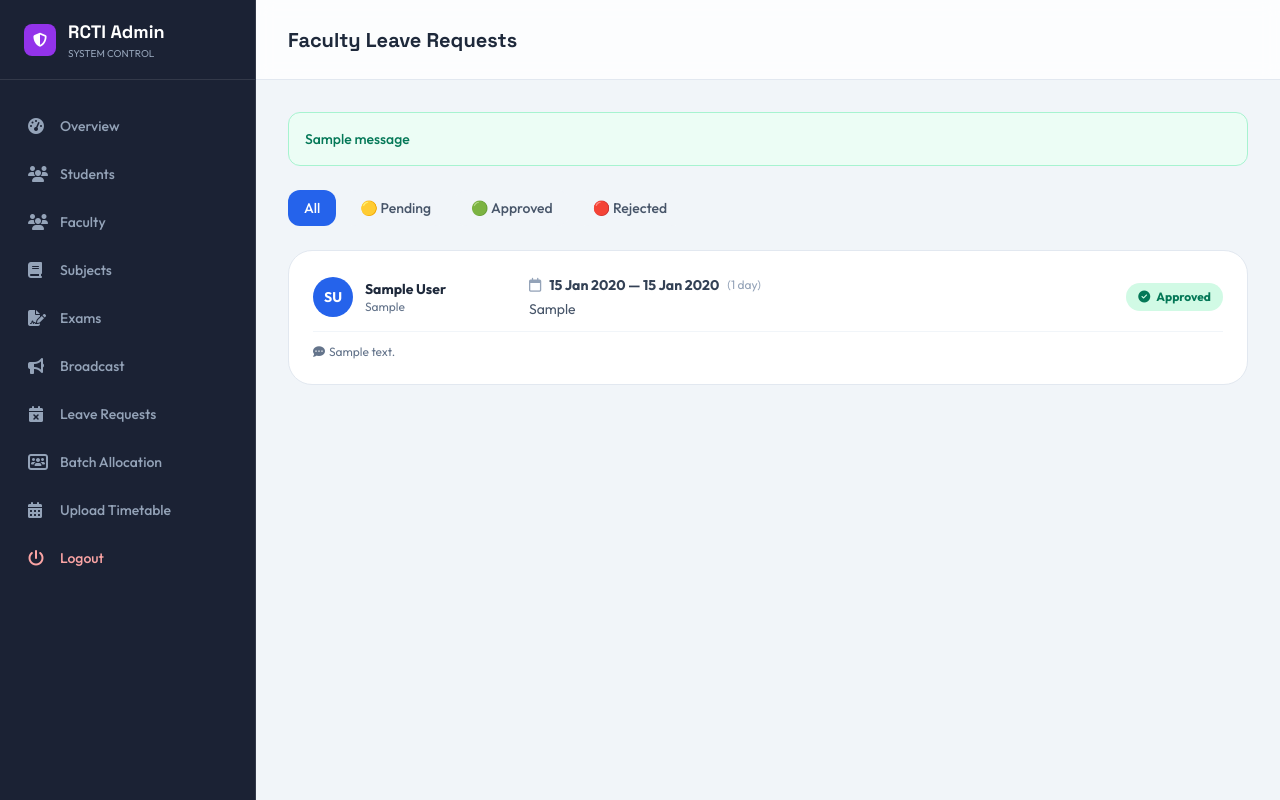
After one commit to Tank-Harsh0/IT-Smart-campus, a Django app: page /leave/admin/requests/ in a window 1280 px wide. The commit adds this page. Run offline with Django 5.2, Linux system fonts and the light colour scheme; a user stored in the database is signed in; tables that the repository leaves empty hold one stand-in row (values such as "Sample post"); one stand-in notice (Sample message) is shown; some libraries are stand-ins or nearby versions.

Commit message:
Add Leave Feature

```diff
--- /dev/null
+++ b/apps/leave/urls.py
@@ -0,0 +1,15 @@
+from django.urls import path
+from . import views
+
+urlpatterns = [
+    # Faculty
+    path('faculty/apply/', views.faculty_leave_apply, name='faculty_leave_apply'),
+    path('faculty/history/', views.faculty_leave_history, name='faculty_leave_history'),
+
+    # Admin
+    path('admin/requests/', views.admin_leave_requests, name='admin_leave_requests'),
+    path('admin/<int:leave_id>/action/', views.admin_leave_action, name='admin_leave_action'),
+
+    # Student
+    path('student/absent-faculty/', views.student_faculty_absent, name='student_faculty_absent'),
+]
--- /dev/null
+++ b/apps/leave/views.py
@@ -0,0 +1,163 @@
+from django.shortcuts import render, redirect, get_object_or_404
+from django.contrib.auth.decorators import login_required
+from django.contrib import messages
+from django.utils import timezone
+from apps.accounts.decorators import faculty_required, admin_required, student_required
+from apps.faculty.models import Faculty
+from apps.core.models import TimetableSlot
+from .models import FacultyLeave
+
+
+# ===========================
+# FACULTY: Apply for Leave
+# ===========================
+@login_required
+@faculty_required
+def faculty_leave_apply(request):
+    faculty = request.user.faculty_profile
+
+    if request.method == 'POST':
+        start_date = request.POST.get('start_date')
+        end_date = request.POST.get('end_date')
+        reason = request.POST.get('reason', '').strip()
+
+        if not start_date or not end_date or not reason:
+            messages.error(request, "All fields are required.")
+            return redirect('faculty_leave_apply')
+
+        from datetime import datetime
+        start = datetime.strptime(start_date, '%Y-%m-%d').date()
+        end = datetime.strptime(end_date, '%Y-%m-%d').date()
+
+        if end < start:
+            messages.error(request, "End date cannot be before start date.")
+            return redirect('faculty_leave_apply')
+
+        if start < timezone.now().date():
+            messages.error(request, "Cannot apply for leave in the past.")
+            return redirect('faculty_leave_apply')
+
+        FacultyLeave.objects.create(
+            faculty=faculty,
+            start_date=start,
+            end_date=end,
+            reason=reason,
+        )
+        messages.success(request, "Leave request submitted successfully!")
+        return redirect('faculty_leave_history')
+
+    return render(request, 'leave/faculty_leave_apply.html')
+
+
+# ===========================
+# FACULTY: Leave History
+# ===========================
+@login_required
+@faculty_required
+def faculty_leave_history(request):
+    faculty = request.user.faculty_profile
+    leaves = FacultyLeave.objects.filter(faculty=faculty)
+    return render(request, 'leave/faculty_leave_history.html', {'leaves': leaves})
+
+
+# ===========================
+# ADMIN: All Leave Requests
+# ===========================
+@login_required
+@admin_required
+def admin_leave_requests(request):
+    status_filter = request.GET.get('status', '')
+    leaves = FacultyLeave.objects.select_related('faculty__user', 'reviewed_by').all()
+
+    if status_filter:
+        leaves = leaves.filter(status=status_filter)
+
+    pending_count = FacultyLeave.objects.filter(status='PENDING').count()
+
+    return render(request, 'leave/admin_leave_requests.html', {
+        'leaves': leaves,
+        'status_filter': status_filter,
+        'pending_count': pending_count,
+    })
+
+
+# ===========================
+# ADMIN: Approve / Reject
+# ===========================
+@login_required
+@admin_required
+def admin_leave_action(request, leave_id):
+    leave = get_object_or_404(FacultyLeave, id=leave_id)
+
+    if request.method == 'POST':
+        action = request.POST.get('action')
+        remarks = request.POST.get('remarks', '').strip()
+
+        if action == 'approve':
+            leave.status = 'APPROVED'
+            messages.success(request, f"Leave for {leave.faculty} approved.")
+        elif action == 'reject':
+            leave.status = 'REJECTED'
+            messages.warning(request, f"Leave for {leave.faculty} rejected.")
+        else:
+            messages.error(request, "Invalid action.")
+            return redirect('admin_leave_requests')
+
+        leave.reviewed_by = request.user
+        leave.review_remarks = remarks
+        leave.reviewed_at = timezone.now()
+        leave.save()
+
+    return redirect('admin_leave_requests')
+
+
+# ===========================
+# STUDENT: Absent Faculty Today
+# ===========================
+@login_required
+@student_required
+def student_faculty_absent(request):
+    today = timezone.now().date()
+
+    # Day mapping for timetable lookup
+    WEEKDAY_MAP = {0: 'MON', 1: 'TUE', 2: 'WED', 3: 'THU', 4: 'FRI', 5: 'SAT'}
+    current_day = WEEKDAY_MAP.get(today.weekday())
+
+    # Find all approved leaves covering today
+    approved_leaves = FacultyLeave.objects.filter(
+        status='APPROVED',
+        start_date__lte=today,
+        end_date__gte=today,
+    ).select_related('faculty__user')
+
+    absent_faculty_ids = approved_leaves.values_list('faculty_id', flat=True)
+
+    # Get student's semester to find relevant timetable slots
+    student = request.user.student_profile
+    semester_slots = TimetableSlot.objects.filter(
+        batch__classroom__semester=student.semester,
+        day=current_day,
+    ).select_related('faculty__user', 'subject', 'batch')
+
+    # Separate into affected (cancelled) and unaffected slots
+    cancelled_slots = semester_slots.filter(faculty_id__in=absent_faculty_ids)
+    active_slots = semester_slots.exclude(faculty_id__in=absent_faculty_ids)
+
+    # Build absent faculty info with their leaves
+    absent_faculty_info = []
+    for leave in approved_leaves:
+        faculty_slots = cancelled_slots.filter(faculty=leave.faculty)
+        absent_faculty_info.append({
+            'faculty': leave.faculty,
+            'leave': leave,
+            'affected_slots': faculty_slots,
+        })
+
+    return render(request, 'leave/student_absent_faculty.html', {
+        'today': today,
+        'current_day': current_day,
+        'absent_faculty_info': absent_faculty_info,
+        'cancelled_slots': cancelled_slots,
+        'active_slots': active_slots,
+        'has_absent': len(absent_faculty_info) > 0,
+    })
--- a/config/settings.py
+++ b/config/settings.py
@@ -45,6 +45,7 @@ INSTALLED_APPS = [
     'apps.notifications',
     'apps.exams',
     'apps.fees',
+    'apps.leave',
 ]
 
 MIDDLEWARE = [
--- a/config/urls.py
+++ b/config/urls.py
@@ -7,7 +7,7 @@ from django.shortcuts import redirect
 # Smart Redirect View for Root URL
 def root_redirect_view(request):
     if not request.user.is_authenticated:
-        return redirect('login')
+        return redirect('index')
 
     # Role-based dispatch
     if request.user.is_admin:
@@ -29,8 +29,7 @@ urlpatterns = [
     path('attendance/', include('apps.attendance.urls')),
     path('exams/', include('apps.exams.urls')),
     path('notifications/', include('apps.notifications.urls')),
-
-
+    path('leave/', include('apps.leave.urls')),
 
     # Base
     path('', root_redirect_view, name='home'),
--- /dev/null
+++ b/templates/leave/admin_leave_requests.html
@@ -0,0 +1,136 @@
+{% extends 'base.html' %}
+
+{% block title %}Leave Requests — Admin{% endblock %}
+
+{% block content %}
+{% include 'partials/admin_sidebar.html' %}
+
+<main class="flex-1 overflow-y-auto custom-scroll">
+    <header
+        class="h-20 flex items-center justify-between px-8 border-b border-slate-200 bg-white/80 backdrop-blur sticky top-0 z-30">
+        <div class="flex items-center gap-3">
+            <button id="menuBtn" class="md:hidden text-slate-600"><i class="fa-solid fa-bars text-xl"></i></button>
+            <h2 class="text-xl font-bold font-tech text-slate-800">Faculty Leave Requests</h2>
+            {% if pending_count %}
+            <span class="px-2.5 py-1 bg-amber-100 text-amber-700 rounded-full text-xs font-bold">{{ pending_count }}
+                Pending</span>
+            {% endif %}
+        </div>
+    </header>
+
+    <div class="p-8">
+        <!-- Messages -->
+        {% if messages %}
+        <div class="mb-6 space-y-2">
+            {% for message in messages %}
+            <div class="p-4 rounded-xl text-sm font-medium
+                {% if message.tags == 'success' %}bg-emerald-50 text-emerald-700 border border-emerald-200
+                {% elif message.tags == 'warning' %}bg-amber-50 text-amber-700 border border-amber-200
+                {% else %}bg-blue-50 text-blue-700 border border-blue-200{% endif %}">
+                {{ message }}
+            </div>
+            {% endfor %}
+        </div>
+        {% endif %}
+
+        <!-- Filters -->
+        <div class="flex gap-2 mb-6">
+            <a href="{% url 'admin_leave_requests' %}"
+                class="px-4 py-2 rounded-xl text-sm font-medium transition-all {% if not status_filter %}bg-blue-600 text-white{% else %}bg-slate-100 text-slate-600 hover:bg-slate-200{% endif %}">
+                All
+            </a>
+            <a href="{% url 'admin_leave_requests' %}?status=PENDING"
+                class="px-4 py-2 rounded-xl text-sm font-medium transition-all {% if status_filter == 'PENDING' %}bg-amber-500 text-white{% else %}bg-slate-100 text-slate-600 hover:bg-slate-200{% endif %}">
+                🟡 Pending
+            </a>
+            <a href="{% url 'admin_leave_requests' %}?status=APPROVED"
+                class="px-4 py-2 rounded-xl text-sm font-medium transition-all {% if status_filter == 'APPROVED' %}bg-emerald-500 text-white{% else %}bg-slate-100 text-slate-600 hover:bg-slate-200{% endif %}">
+                🟢 Approved
+            </a>
+            <a href="{% url 'admin_leave_requests' %}?status=REJECTED"
+                class="px-4 py-2 rounded-xl text-sm font-medium transition-all {% if status_filter == 'REJECTED' %}bg-red-500 text-white{% else %}bg-slate-100 text-slate-600 hover:bg-slate-200{% endif %}">
+                🔴 Rejected
+            </a>
+        </div>
+
+        {% if leaves %}
+        <div class="space-y-4">
+            {% for leave in leaves %}
+            <div class="dash-card p-6">
+                <div class="flex flex-col lg:flex-row lg:items-center gap-4">
+                    <!-- Faculty Info -->
+                    <div class="flex items-center gap-3 flex-shrink-0 min-w-[200px]">
+                        <div
+                            class="w-10 h-10 rounded-full bg-blue-600 flex items-center justify-center text-white font-bold text-sm">
+                            {{ leave.faculty.user.first_name|slice:":1" }}{{ leave.faculty.user.last_name|slice:":1" }}
+                        </div>
+                        <div>
+                            <p class="font-semibold text-sm text-slate-800">{{ leave.faculty.user.get_full_name }}</p>
+                            <p class="text-xs text-slate-500">{{ leave.faculty.designation }}</p>
+                        </div>
+                    </div>
+
+                    <!-- Leave Details -->
+                    <div class="flex-1 min-w-0">
+                        <div class="flex items-center gap-2 mb-1">
+                            <i class="fa-regular fa-calendar text-slate-400 text-sm"></i>
+                            <span class="text-sm font-semibold text-slate-700">
+                                {{ leave.start_date|date:"d M Y" }} — {{ leave.end_date|date:"d M Y" }}
+                            </span>
+                            <span class="text-xs text-slate-400">({{ leave.duration_days }} day{{ leave.duration_days|pluralize }})</span>
+                        </div>
+                        <p class="text-sm text-slate-600">{{ leave.reason }}</p>
+                    </div>
+
+                    <!-- Status / Actions -->
+                    <div class="flex-shrink-0">
+                        {% if leave.status == 'PENDING' %}
+                        <form method="POST" action="{% url 'admin_leave_action' leave.id %}"
+                            class="flex flex-col gap-2">
+                            {% csrf_token %}
+                            <input type="text" name="remarks" placeholder="Remarks (optional)"
+                                class="w-full px-3 py-2 rounded-lg border border-slate-200 text-xs focus:ring-1 focus:ring-blue-500 outline-none">
+                            <div class="flex gap-2">
+                                <button name="action" value="approve"
+                                    class="px-4 py-2 bg-emerald-500 text-white rounded-lg text-xs font-bold hover:bg-emerald-600 transition-colors">
+                                    <i class="fa-solid fa-check mr-1"></i>Approve
+                                </button>
+                                <button name="action" value="reject"
+                                    class="px-4 py-2 bg-red-500 text-white rounded-lg text-xs font-bold hover:bg-red-600 transition-colors">
+                                    <i class="fa-solid fa-xmark mr-1"></i>Reject
+                                </button>
+                            </div>
+                        </form>
+                        {% elif leave.status == 'APPROVED' %}
+                        <span
+                            class="inline-flex items-center gap-1.5 px-3 py-1.5 rounded-full text-xs font-bold bg-emerald-100 text-emerald-700">
+                            <i class="fa-solid fa-circle-check"></i> Approved
+                        </span>
+                        {% else %}
+                        <span
+                            class="inline-flex items-center gap-1.5 px-3 py-1.5 rounded-full text-xs font-bold bg-red-100 text-red-700">
+                            <i class="fa-solid fa-circle-xmark"></i> Rejected
+                        </span>
+                        {% endif %}
+                    </div>
+                </div>
+
+                {% if leave.review_remarks %}
+                <div class="mt-3 pt-3 border-t border-slate-100">
+                    <p class="text-xs text-slate-500"><i class="fa-solid fa-comment-dots mr-1"></i>{{ leave.review_remarks }}</p>
+                </div>
+                {% endif %}
+            </div>
+            {% endfor %}
+        </div>
+        {% else %}
+        <div class="text-center py-16">
+            <div class="w-16 h-16 bg-slate-100 rounded-full flex items-center justify-center mx-auto mb-4">
+                <i class="fa-regular fa-calendar-check text-2xl text-slate-400"></i>
+            </div>
+            <p class="text-slate-500 font-medium">No leave requests found</p>
+        </div>
+        {% endif %}
+    </div>
+</main>
+{% endblock %}
--- a/templates/partials/admin_sidebar.html
+++ b/templates/partials/admin_sidebar.html
@@ -40,7 +40,12 @@
     <a href="{% url 'send_notification' %}" class="nav-item flex items-center px-6 py-3">
       <i class="fa-solid fa-bullhorn w-5 mr-3"></i>
       <span class="font-medium text-sm">Broadcast</span>
-    </a><a href="{% url 'upload_batches' %}" class="nav-item flex items-center px-6 py-3">
+    </a>
+    <a href="{% url 'admin_leave_requests' %}" class="nav-item flex items-center px-6 py-3">
+      <i class="fa-solid fa-calendar-xmark w-5 mr-3"></i>
+      <span class="font-medium text-sm">Leave Requests</span>
+    </a>
+    <a href="{% url 'upload_batches' %}" class="nav-item flex items-center px-6 py-3">
       <i class="fa-solid fa-users-rectangle w-5 mr-3"></i> <span class="font-medium text-sm">Batch Allocation</span>
     </a>
     <a href="{% url 'upload_timetable' %}" class="nav-item flex items-center px-6 py-3">
--- a/templates/partials/faculty_sidebar.html
+++ b/templates/partials/faculty_sidebar.html
@@ -37,6 +37,11 @@
             <i class="fa-solid fa-file-upload w-6"></i> <span class="font-medium text-sm ml-3">Assignments</span>
         </a>
 
+        <a href="{% url 'faculty_leave_history' %}"
+            class="nav-item flex items-center px-6 py-3 {% if request.resolver_match.url_name == 'faculty_leave_history' or request.resolver_match.url_name == 'faculty_leave_apply' %}active{% endif %}">
+            <i class="fa-solid fa-calendar-xmark w-6"></i> <span class="font-medium text-sm ml-3">My Leaves</span>
+        </a>
+
         <a href="{% url 'faculty_exam_list' %}"
             class="nav-item flex items-center px-6 py-3 {% if request.resolver_match.url_name == 'faculty_exam_list' or request.resolver_match.url_name == 'faculty_grade_exam' %}active{% endif %}">
             <i class="fa-solid fa-file-signature w-6"></i> <span class="font-medium text-sm ml-3">Exams</span>
```
Also changed, not shown: apps/leave/admin.py (added, +9 -0 lines), apps/leave/apps.py (added, +7 -0 lines), apps/leave/models.py (added, +34 -0 lines), templates/leave/faculty_leave_apply.html (added, +80 -0 lines), templates/leave/faculty_leave_history.html (added, +97 -0 lines), templates/leave/student_absent_faculty.html (added, +135 -0 lines), templates/partials/student_sidebar.html (+10 -2 lines), apps/leave/__init__.py (added), apps/leave/migrations/0001_initial.py (added), apps/leave/migrations/__init__.py (added).
